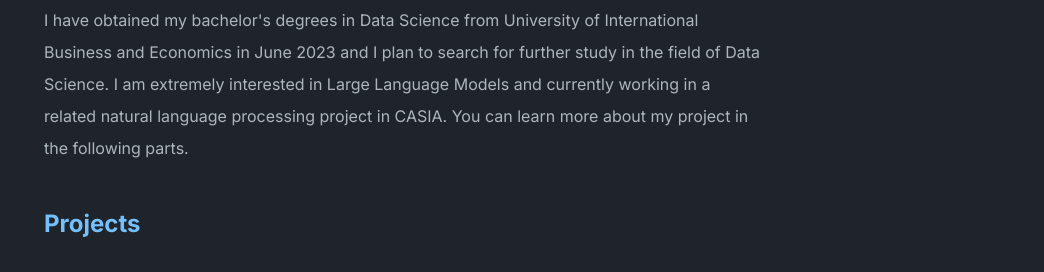
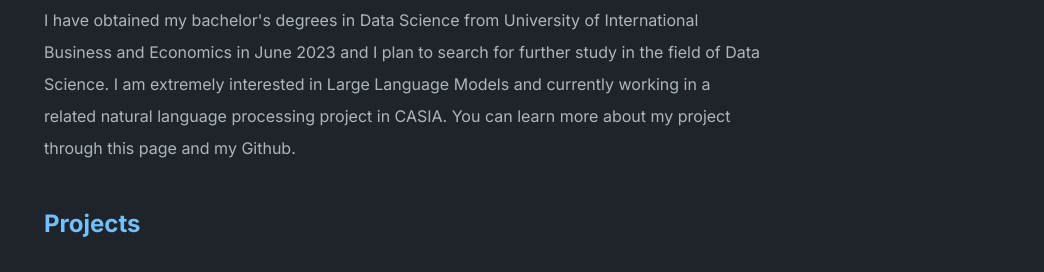
Before and after one commit to juanliu27/juanliu27.github.io, a Jekyll site: the page built from index.md, in a window 1280 px wide. Shown: the part 229-501 px from the top of the page, without its empty margins (236-1280 px from the left). Built offline with Jekyll 4.4.1, drawn with Linux system fonts in a browser that asks for light colours.

Commit message:
modified:   _config.yml

```diff
--- a/_config.yml
+++ b/_config.yml
@@ -2,7 +2,9 @@ title: Jessie Liu
 author: Jingyuan Liu
 url: https:/juanliu27.github.io  # root address of the site
 description: > # description of the site (multiple lines allowed)
-  I have obtained my bachelor's degrees in Data Science from University of International Business and Economics in June 2023 and I plan to search for further study in the field of Data Science. I am extremely interested in Large Language Models and currently working in a related natural language processing project in CASIA. You can learn more about my project in the following parts.
+  I have obtained my bachelor's degrees in Data Science from University of International Business and Economics in June 2023 and I plan to search for further study in the field of Data Science.
+  I am extremely interested in Large Language Models and currently working in a related natural language processing project in CASIA.
+  You can learn more about my project through this page and my Github.
 
 permalink: /:slug
 
```
